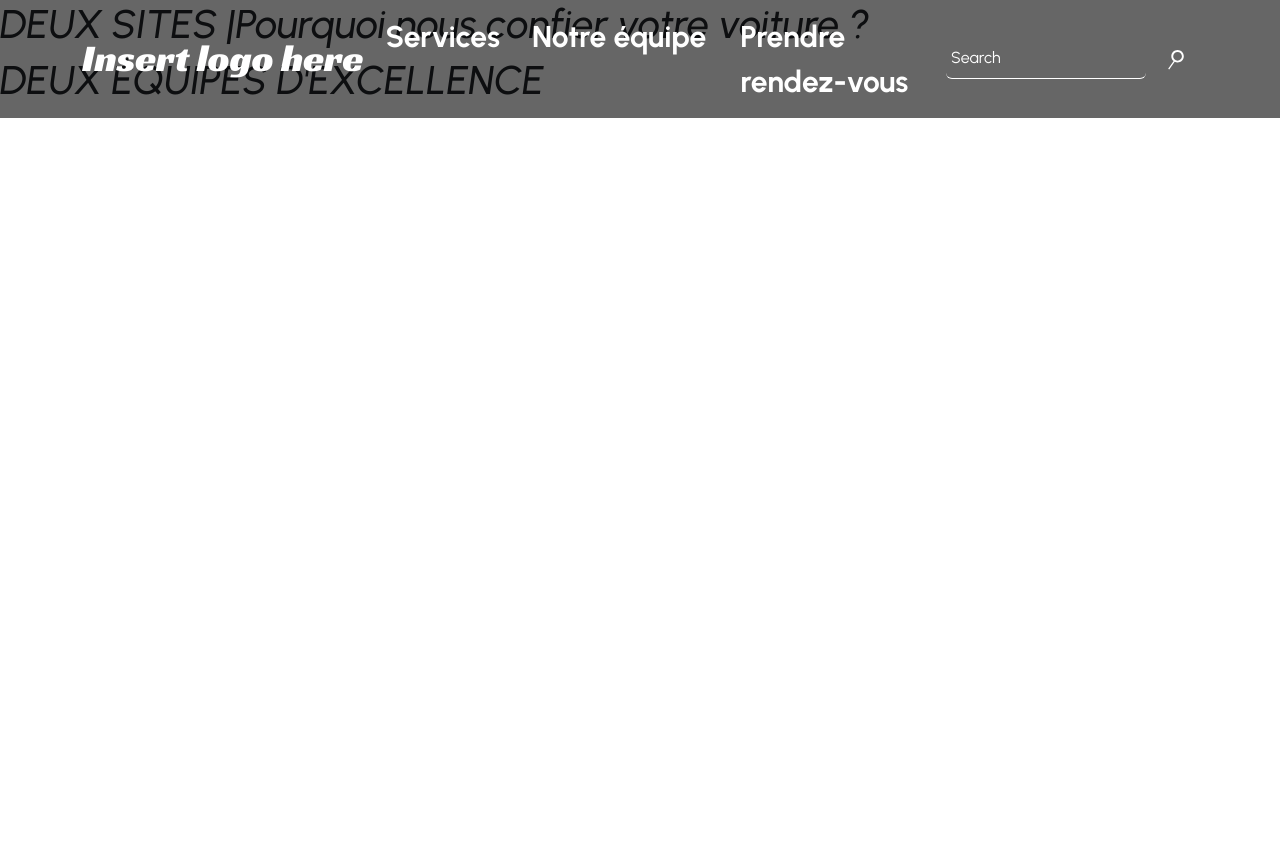
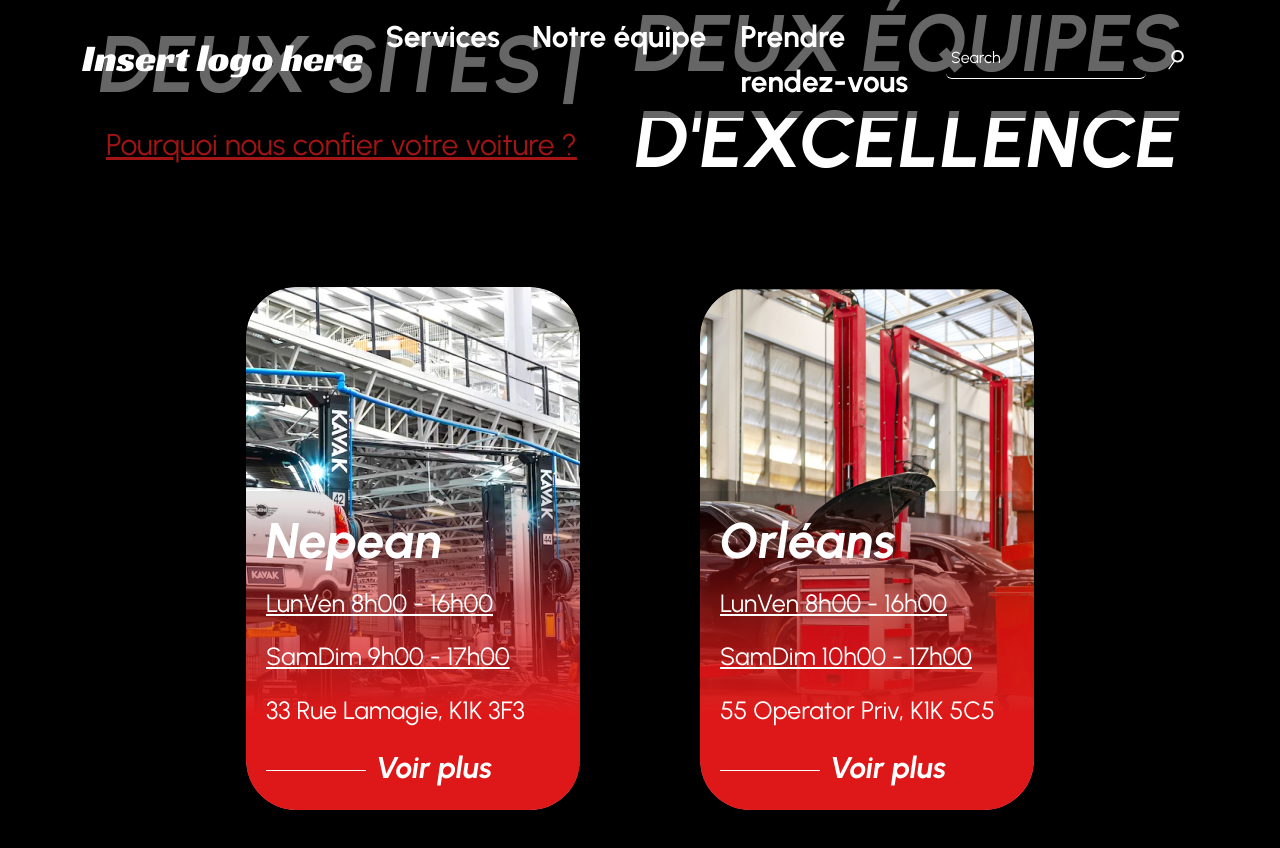
Before and after one commit to AnLau25/webProj1, a React (Vite) app: page / in a window 1280 px wide. Shown: the top 848 px of the page. Before the commit the page ends 800 px from the top, so only its background shows below. Built offline with nearby package versions, Linux system fonts and the light colour scheme.

Commit message:
LindFinetune1

```diff
--- a/src/comps/LocFind.css
+++ b/src/comps/LocFind.css
@@ -0,0 +1,49 @@
+.LocFind {
+    width: 100%;
+    height: 955px;
+    background: black;
+    box-sizing: border-box;
+    padding-top: 100px;
+    padding-bottom: 200px;
+    display: flex;
+    flex-direction: column;
+    justify-content: center;
+    align-items: center;
+    position: relative;
+}
+
+.LocFind .locTitle {
+    display: flex;
+    justify-content: center;
+    align-items: center;
+    margin-bottom: 50px;
+    gap: 50px; /* Adjust the space between the titleContainers as needed */
+}
+
+.LocFind .locTitle .titleContainer {
+    display: flex;
+    flex-direction: column;
+    align-items: center;
+    text-align: center;
+}
+
+.LocFind .locTitle h1{
+    color: white;
+    font-weight: bold;
+    font-size: 80px;
+    margin: 0;
+}
+
+.LocFind .locTitle span {
+    color: rgba(163, 20, 20, 1);
+    font-size: 30px;
+    text-decoration: underline;
+    margin-top: 10px; /* Adjust the space between the text and span elements */
+}
+
+.LocFind .Cardslgn {
+    display: flex;
+    justify-content: center;
+    align-items: center;
+    gap: 20px; /* Adjust the gap between cards as needed */
+}
--- a/src/comps/LocFind.jsx
+++ b/src/comps/LocFind.jsx
@@ -1,16 +1,28 @@
 import React from 'react'
 import LocCard from './LocCard'
+import './LocFind.css';
 
 const LocFind = () => {
-  return (
-    <section className='LocCard' id='loccard'>
-        <div className='locTitle'>
-            <h1><em>DEUX SITES |<span>Pourquoi nous confier votre voiture ?</span></em></h1>
-            <h1><em>DEUX ÉQUIPES D'EXCELLENCE</em></h1>
-        </div>
-    </section>
-
-  )
+    return (
+        <section className='LocFind' id='LocFind'>
+            <div className='locTitle'>
+                <div className='titleContainer'>
+                    <h1><em>DEUX SITES |</em></h1>
+                    <span>Pourquoi nous confier votre voiture ?</span>
+                </div>
+                <div className='titleContainer'>
+                    <h1><em>DEUX ÉQUIPES</em></h1>
+                    <h1><em>D'EXCELLENCE</em></h1>
+                </div>
+            </div>
+            <div className='Cardslgn'>
+                <LocCard imgprop='./src/assets/LocNepImg.png' loc='Nepean' t1='LunVen    8h00 - 16h00' t2='SamDim 9h00 - 17h00' adr='33 Rue Lamagie, K1K 3F3' />
+                <LocCard imgprop='./src/assets/LocOrlImg.png' loc='Orléans' t1='LunVen    8h00 - 16h00' t2='SamDim 10h00 - 17h00' adr='55 Operator Priv, K1K 5C5' />
+            </div>
+        </section>
+    )
 }
 
+
+
 export default LocFind
```
Also changed, not shown: src/assets/LocOrlImg.png (added).
